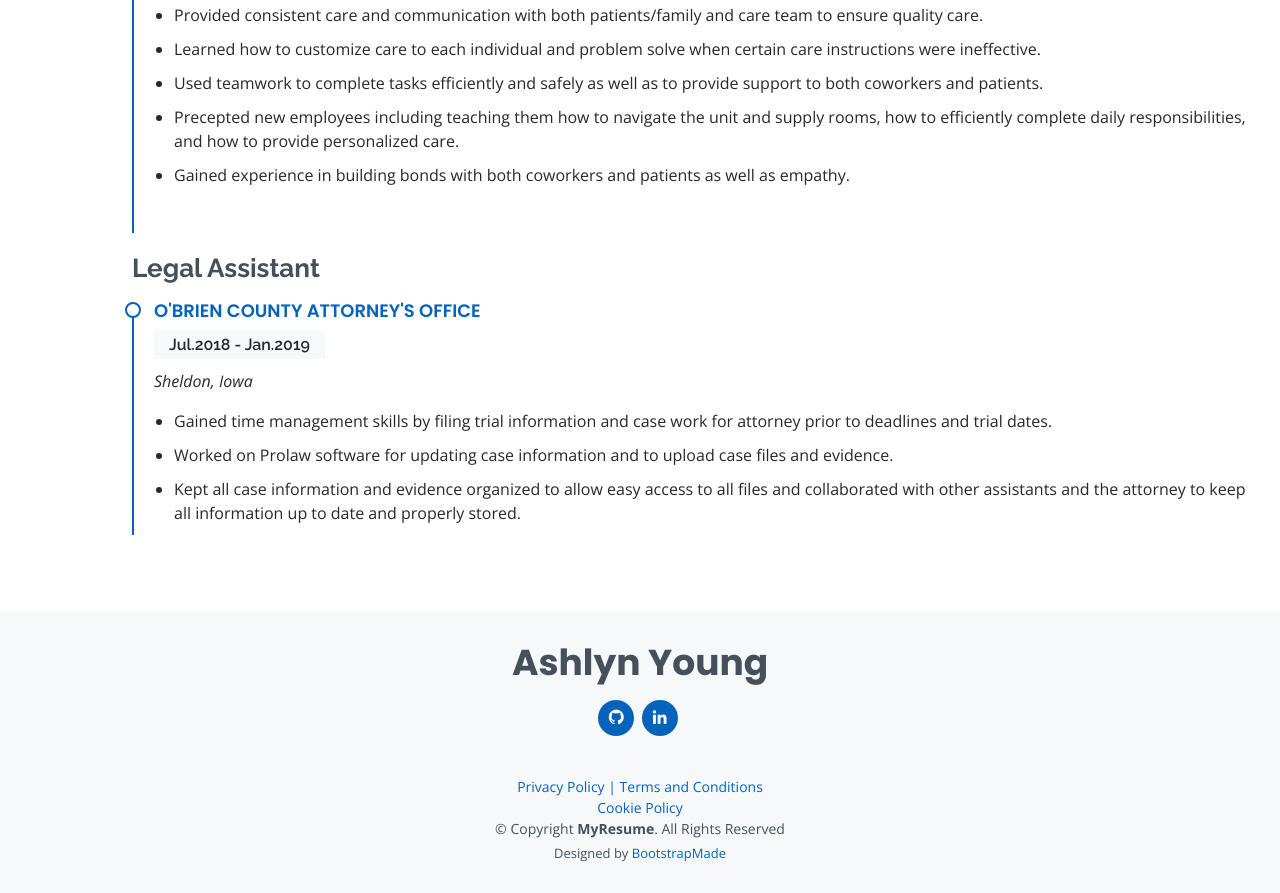
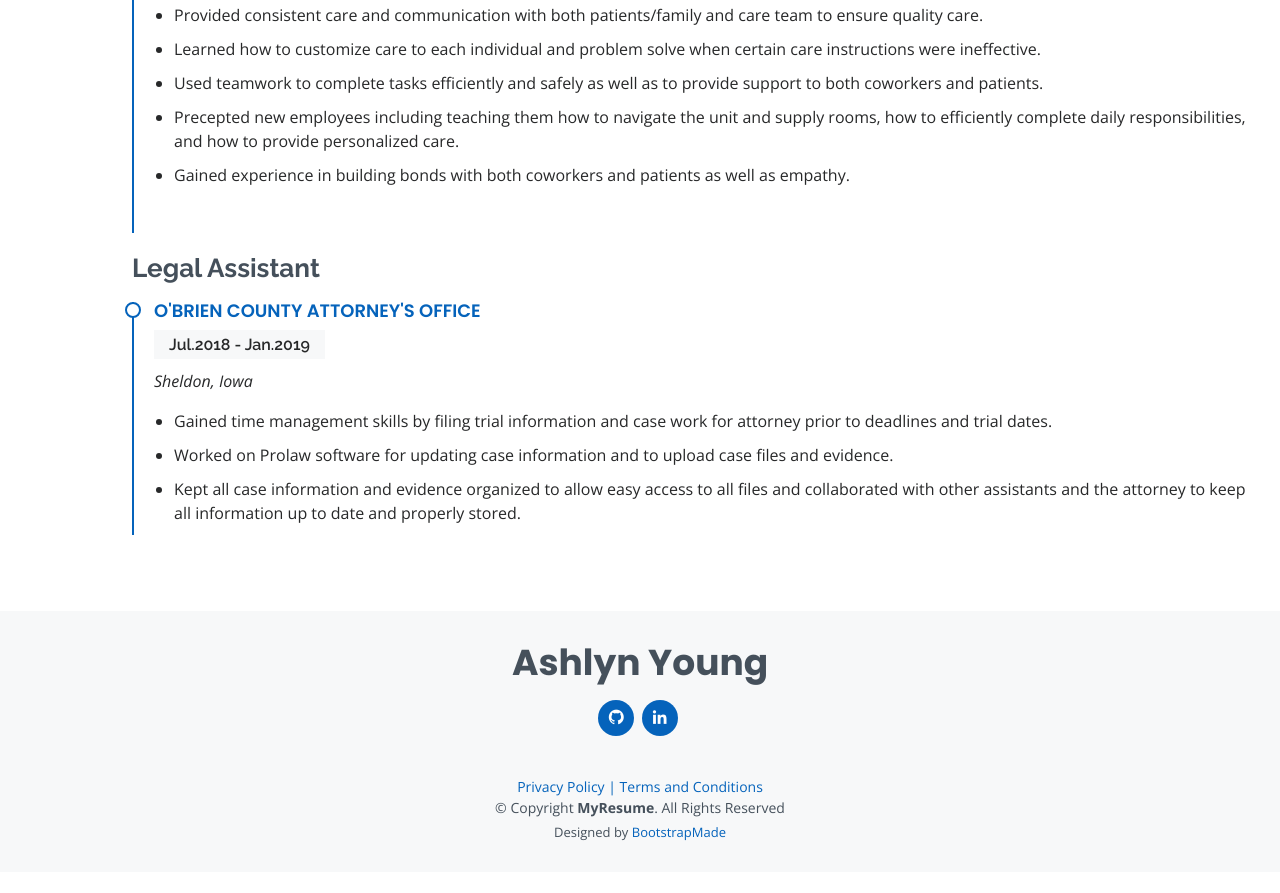
Before and after one commit to ashlynyoungg/website-portfolio, a plain HTML site: page index.html in a window 1280 px wide. Shown: the part 4146-5039 px from the top of the page. After the commit the page ends 5018 px from the top, so only its background shows below. Drawn offline with nearby package versions, Linux system fonts and the light colour scheme; files whose address does not match are found by name.

Commit message:
Update index.html

```diff
--- a/index.html
+++ b/index.html
@@ -317,8 +317,6 @@
       </div>
       <a href="policy.html" >Privacy Policy | </a>
       <a href="terms.html">Terms and Conditions</a>
-      <br>
-      <a href="cookie.html">Cookie Policy</a>
       <div class="copyright">
         &copy; Copyright <strong><span>MyResume</span></strong>. All Rights Reserved
       </div>
```
